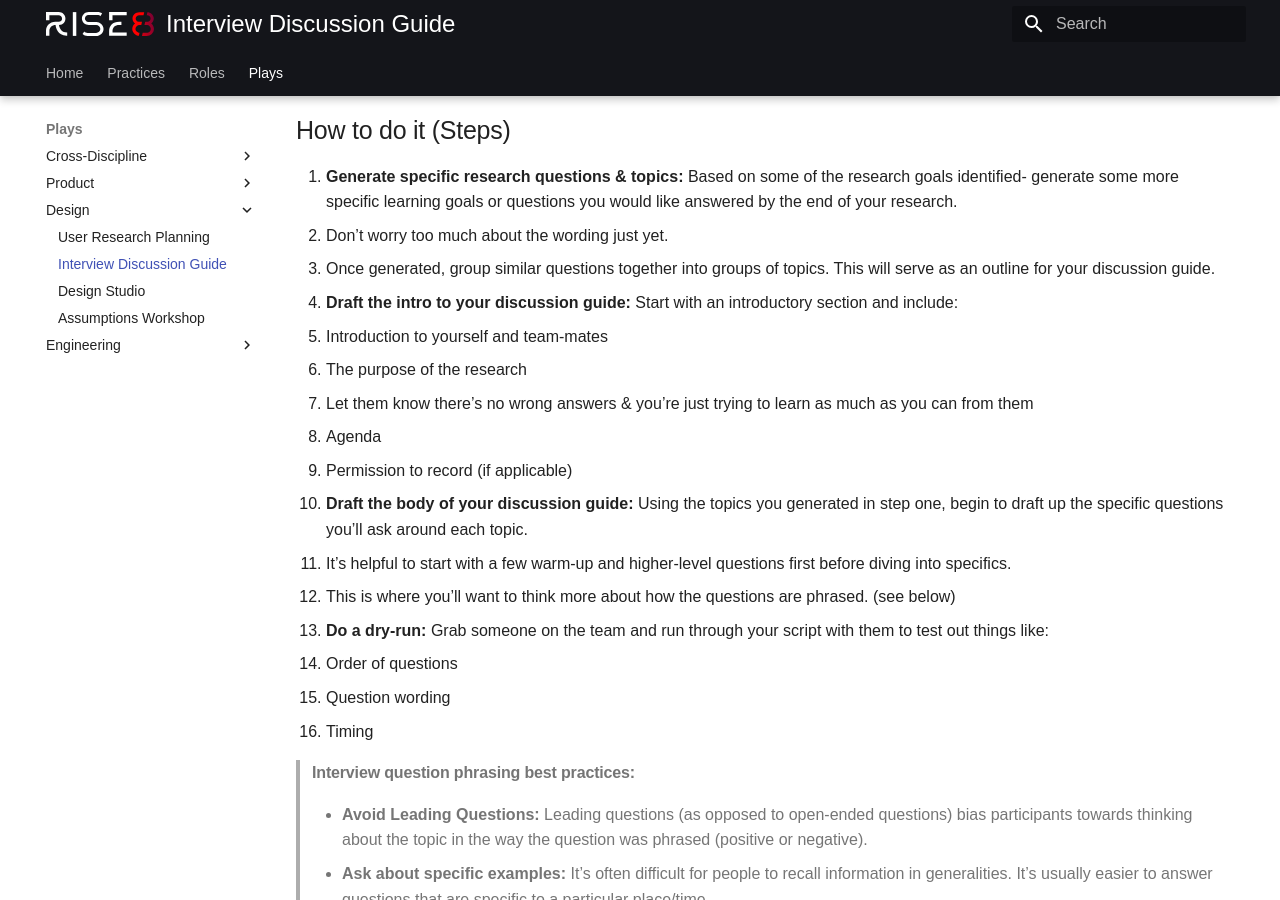
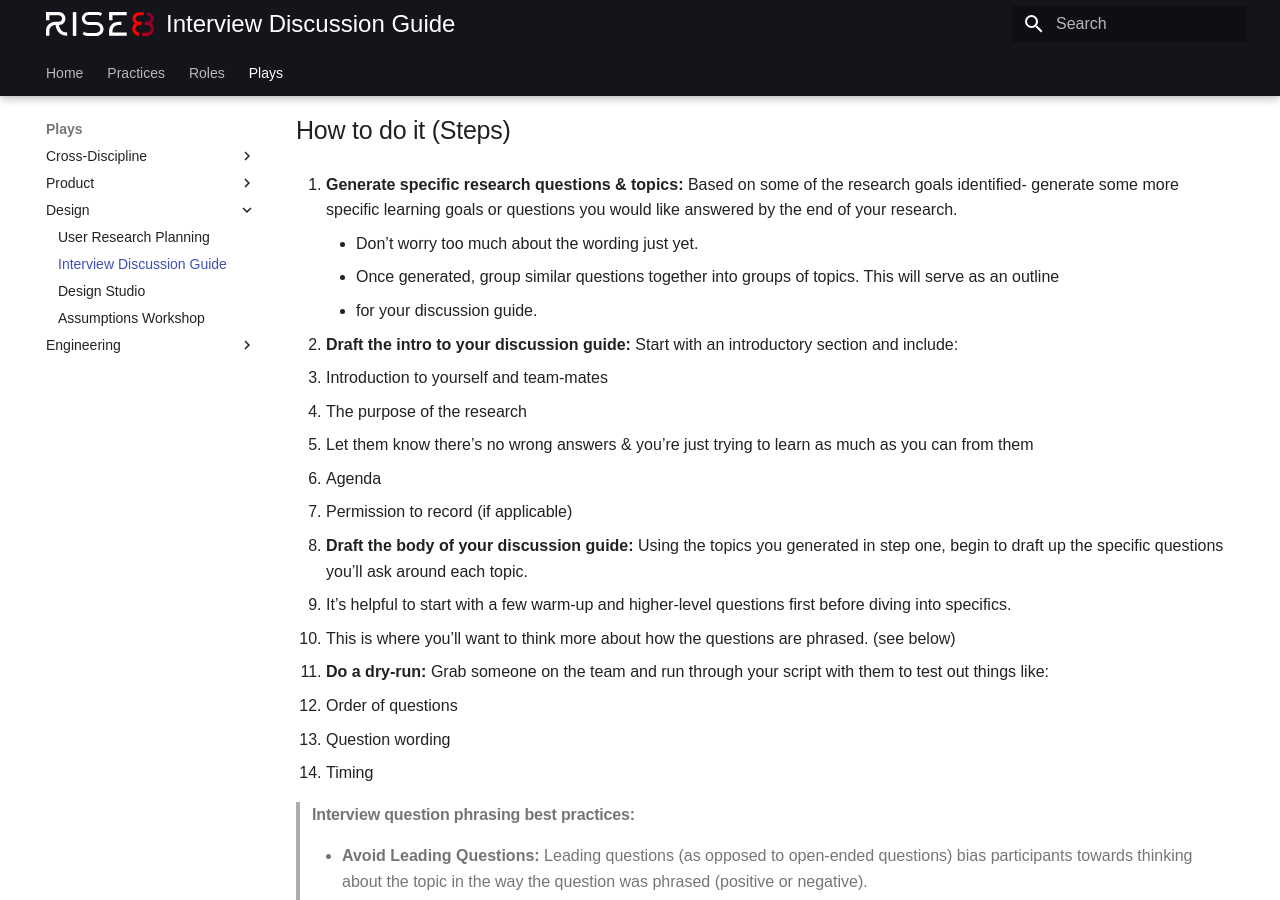
Before and after one commit to rise8-us/delivery-playbooks, an MkDocs documentation site: the page built from docs/content/plays/design/Interview-Discussion-Guide.md, in a window 1280 px wide and 900 px high, scrolled down 826 px. Built offline with MkDocs 1.6.1 and Material for MkDocs 9.7.7, drawn with Linux system fonts in a browser that asks for light colours.

```diff
--- a/docs/content/plays/design/Interview-Discussion-Guide.md
+++ b/docs/content/plays/design/Interview-Discussion-Guide.md
@@ -17,8 +17,9 @@ GoogleDoc, FigJam, Word. Any place to jot down ideas and work on them collaborat
 
 ## How to do it (Steps)
 1. **Generate specific research questions & topics:** Based on some of the research goals identified- generate some more specific learning goals or questions you would like answered by the end of your research.
-* Don’t worry too much about the wording just yet.
-* Once generated, group similar questions together into groups of topics. This will serve as an outline for your discussion guide.
+    - Don’t worry too much about the wording just yet.
+    - Once generated, group similar questions together into groups of topics. This will serve as an outline
+    - for your discussion guide.
 
 2. **Draft the intro to your discussion guide:** Start with an introductory section and include:
 * Introduction to yourself and team-mates
```
